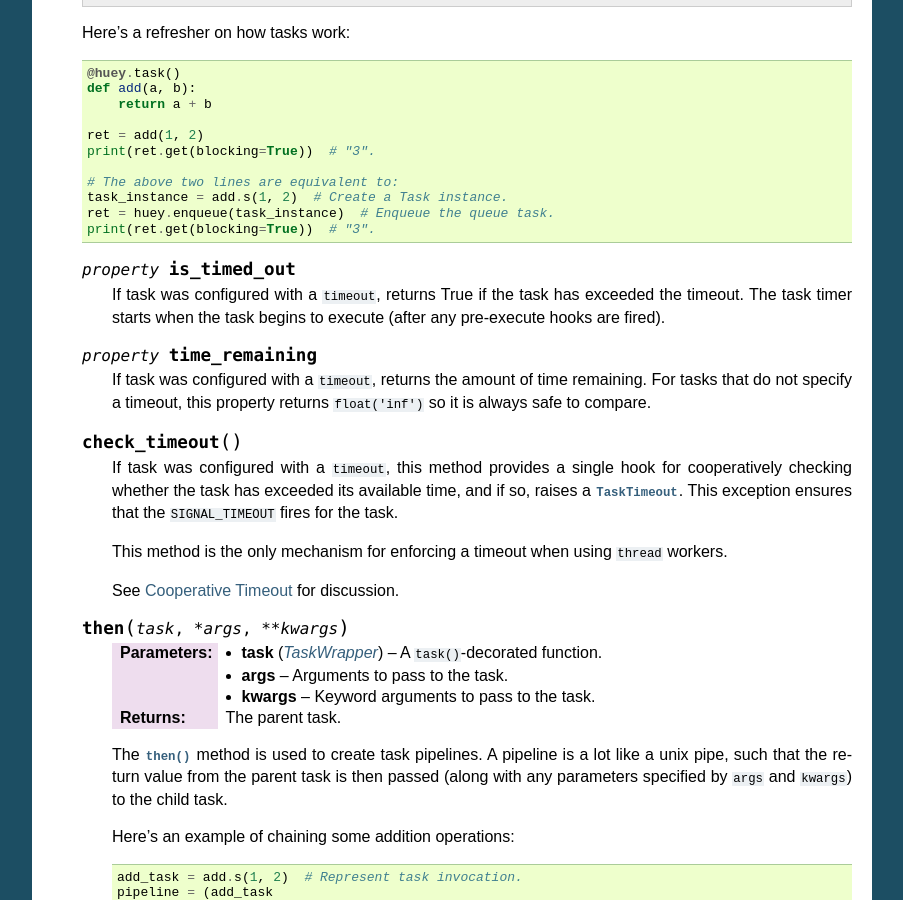
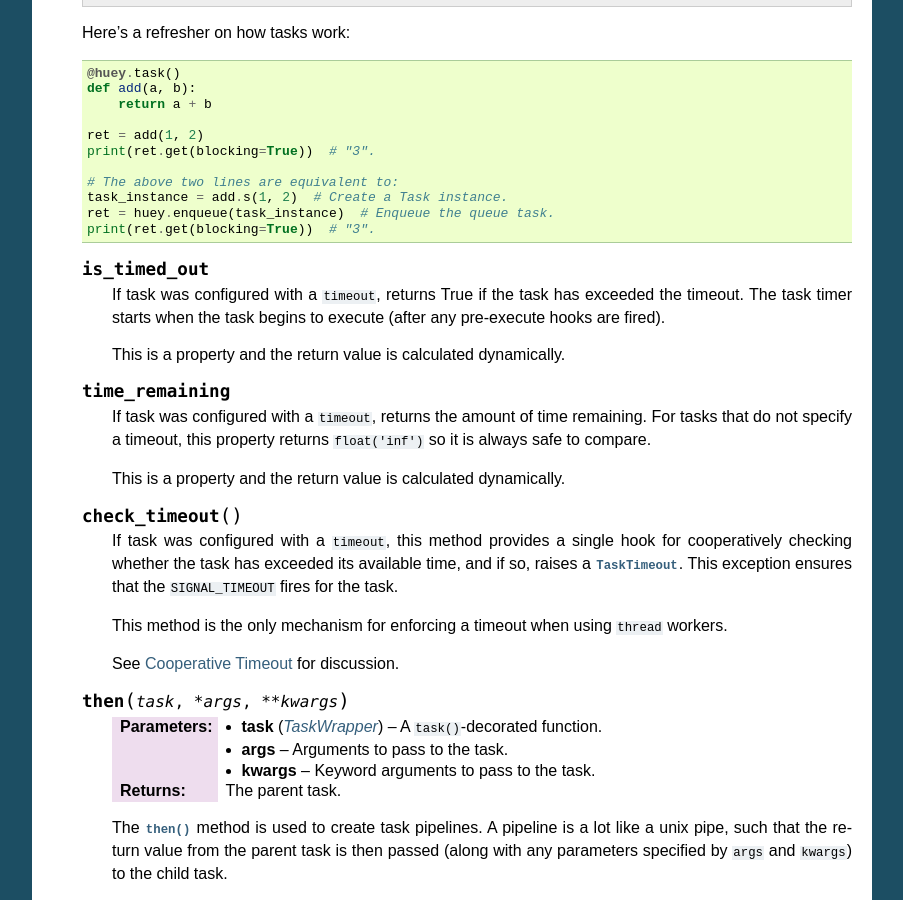
Before and after one commit to coleifer/huey, a Sphinx documentation site: the page built from docs/api.rst, in a window 1280 px wide and 900 px high, scrolled down 19506 px. Shown: the whole window, without its empty margins (198-1101 px from the left). Built offline with Sphinx 7.4.7, drawn with Linux system fonts in a browser that asks for light colours.

Commit message:
Sphinx...what a piece

```diff
--- a/docs/api.rst
+++ b/docs/api.rst
@@ -1240,17 +1240,21 @@
         ret = huey.enqueue(task_instance)  # Enqueue the queue task.
         print(ret.get(blocking=True))  # "3".
 
-    .. py:property:: is_timed_out
+    .. py:attribute:: is_timed_out
 
         If task was configured with a ``timeout``, returns True if the task has
         exceeded the timeout. The task timer starts when the task begins to
         execute (after any pre-execute hooks are fired).
 
-    .. py:property:: time_remaining
+        This is a property and the return value is calculated dynamically.
+
+    .. py:attribute:: time_remaining
 
         If task was configured with a ``timeout``, returns the amount of time
         remaining. For tasks that do not specify a timeout, this property
         returns ``float('inf')`` so it is always safe to compare.
+
+        This is a property and the return value is calculated dynamically.
 
     .. py:method:: check_timeout()
 
--- a/docs/guide.rst
+++ b/docs/guide.rst
@@ -595,8 +595,8 @@
 function, you can use the cooperative timeout APIs:
 
 * :py:meth:`Task.check_timeout`
-* :py:prop:`Task.is_timed_out`
-* :py:prop:`Task.time_remaining`
+* :py:attr:`Task.is_timed_out`
+* :py:attr:`Task.time_remaining`
 
 These methods require that the :py:class:`Task` instance be passed as context
 into the task function with ``context=True``.
```
